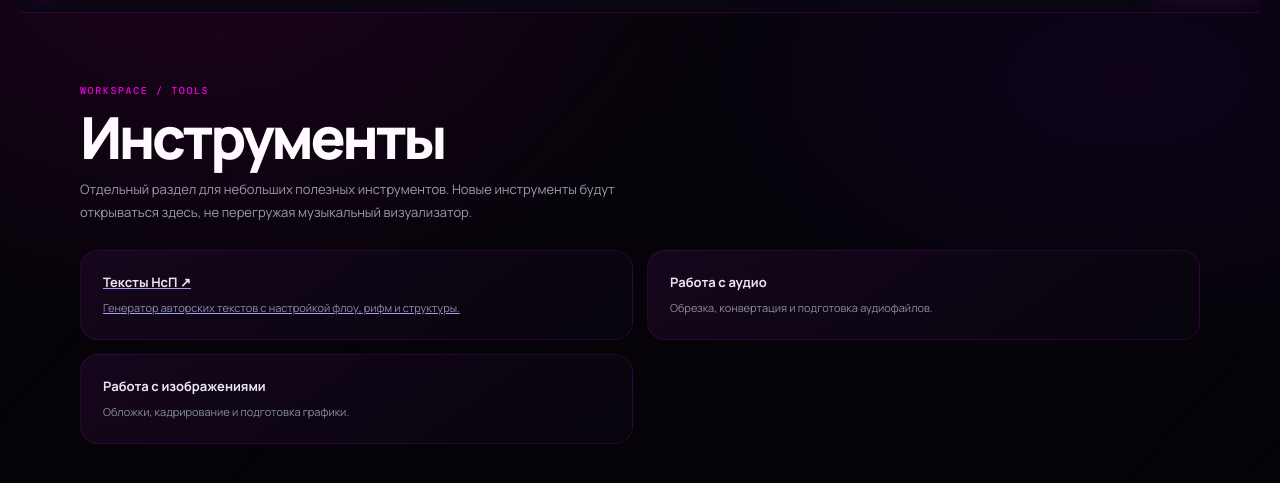
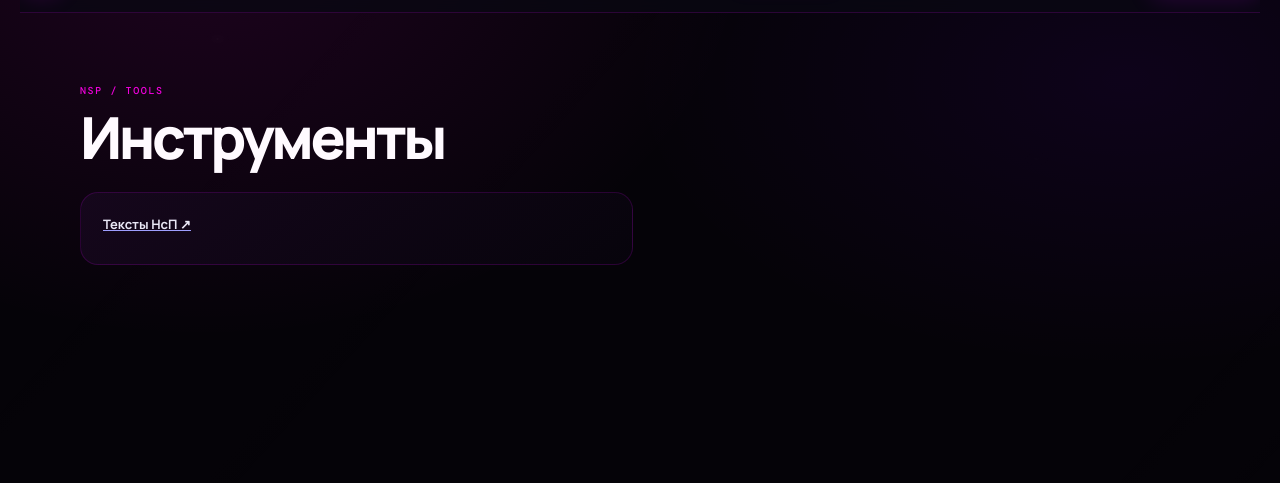
Before and after one commit to Neyro-HcP/-Music, a website: page tools.html in a window 1280 px wide. Shown: the part 65-548 px from the top of the page. Drawn offline with nearby package versions, Linux system fonts and the light colour scheme.

Commit message:
Remove placeholder copy from tools page

```diff
--- a/tools.html
+++ b/tools.html
@@ -11,5 +11,5 @@
 <header class="topbar"><a class="brand" href="./" aria-label="Главная"><span class="brand-mark" aria-hidden="true"><i></i><i></i><i></i><i></i></span></a>
 <nav class="site-tabs" aria-label="Разделы сайта"><a class="site-tab" href="./">Визуализатор</a><a class="site-tab" href="./phone.html">RGB Phone</a><a class="site-tab" href="./encyclopedia.html">Энциклопедия</a><a class="site-tab" href="./chronology.html">Хронология</a><a class="site-tab" href="./tools.html" aria-current="page">Инструменты</a><a class="site-tab" href="./games.html">Игры</a></nav>
 <div class="topbar-actions"><a class="top-export phone-nav-link" href="./phone.html">RGB Phone ↗</a></div></header>
-<main class="site-empty-page"><div class="site-empty-kicker">WORKSPACE / TOOLS</div><h1>Инструменты</h1><p>Отдельный раздел для небольших полезных инструментов. Новые инструменты будут открываться здесь, не перегружая музыкальный визуализатор.</p>
-<div class="site-empty-card-grid"><a class="site-empty-card" href="./nsp-writer.html"><b>Тексты НсП ↗</b><span>Генератор авторских текстов с настройкой флоу, рифм и структуры.</span></a><article class="site-empty-card"><b>Работа с аудио</b><span>Обрезка, конвертация и подготовка аудиофайлов.</span></article><article class="site-empty-card"><b>Работа с изображениями</b><span>Обложки, кадрирование и подготовка графики.</span></article></div></main></body></html>
+<main class="site-empty-page"><div class="site-empty-kicker">NSP / TOOLS</div><h1>Инструменты</h1>
+<div class="site-empty-card-grid"><a class="site-empty-card" href="./nsp-writer.html"><b>Тексты НсП ↗</b></a></div></main></body></html>
```
